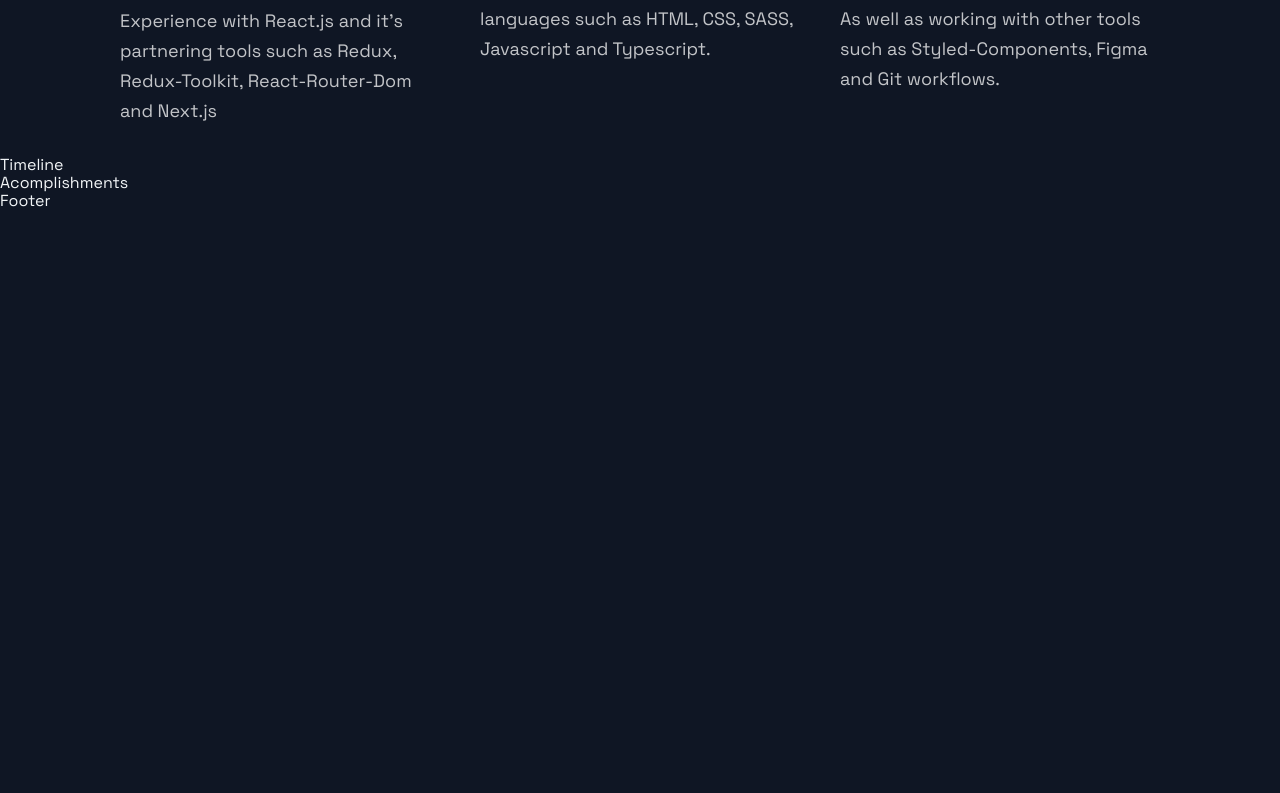
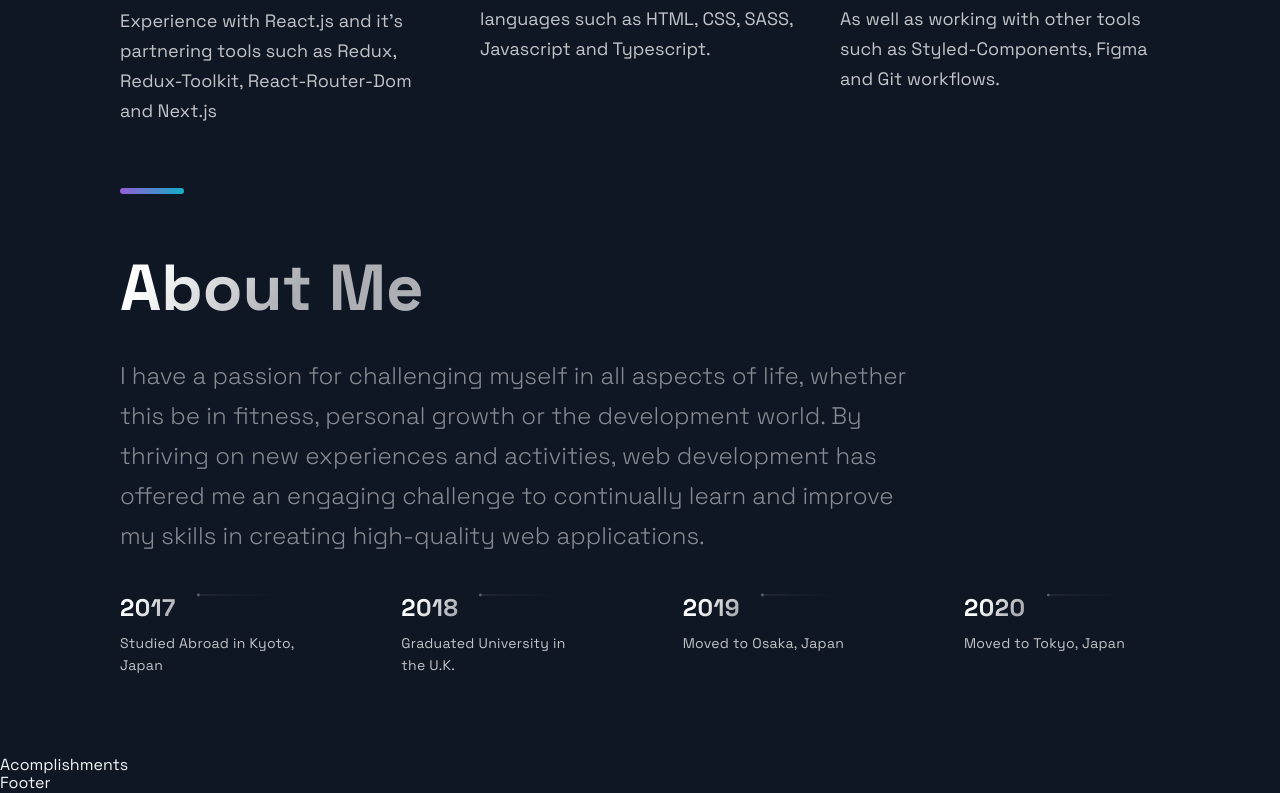
Before and after one commit to ashby-git/portfolio-website-next, a Next.js app: page / in a window 1280 px wide. Shown: the part 2604-3397 px from the top of the page. Before the commit the page ends 2815 px from the top, so only its background shows below. Built offline with nearby package versions, Linux system fonts and the light colour scheme.

Commit message:
✨ add about-me section

```diff
--- a/src/components/TimeLine/TimeLine.js
+++ b/src/components/TimeLine/TimeLine.js
@@ -1,7 +1,138 @@
-import React from "react";
+import React, { useState, useRef, useEffect } from "react";
+
+import * as S from "./TimeLineStyles";
+import {
+  Section,
+  SectionDivider,
+  SectionText,
+  SectionTitle,
+} from "../../styles/GlobalComponents";
+import { TimeLineData } from "../../constants/constants";
+
+const TOTAL_CAROUSEL_COUNT = TimeLineData.length;
 
 const Timeline = () => {
-  return <div>Timeline</div>;
+  const [activeItem, setActiveItem] = useState(0);
+  const carouselRef = useRef();
+
+  const scroll = (node, left) => {
+    return node.scrollTo({ left, behavior: "smooth" });
+  };
+
+  const handleClick = (e, i) => {
+    e.preventDefault();
+
+    if (carouselRef.current) {
+      const scrollLeft = Math.floor(
+        carouselRef.current.scrollWidth * 0.7 * (i / TimeLineData.length)
+      );
+
+      scroll(carouselRef.current, scrollLeft);
+    }
+  };
+
+  const handleScroll = () => {
+    if (carouselRef.current) {
+      const index = Math.round(
+        (carouselRef.current.scrollLeft /
+          (carouselRef.current.scrollWidth * 0.7)) *
+          TimeLineData.length
+      );
+
+      setActiveItem(index);
+    }
+  };
+
+  // snap back to beginning of scroll when window is resized
+  // avoids a bug where content is covered up if coming from smaller screen
+  useEffect(() => {
+    const handleResize = () => {
+      scroll(carouselRef.current, 0);
+    };
+
+    window.addEventListener("resize", handleResize);
+  }, []);
+
+  return (
+    <Section id="about">
+      <SectionDivider />
+      <SectionTitle main>About Me</SectionTitle>
+      <SectionText>
+        I have a passion for challenging myself in all aspects of life, whether
+        this be in fitness, personal growth or the development world. By
+        thriving on new experiences and activities, web development has offered
+        me an engaging challenge to continually learn and improve my skills in
+        creating high-quality web applications.
+      </SectionText>
+      <S.CarouselContainer ref={carouselRef} onScroll={handleScroll}>
+        <>
+          {TimeLineData.map((item, index) => (
+            <S.CarouselMobileScrollNode
+              key={index}
+              final={index === TOTAL_CAROUSEL_COUNT - 1}
+            >
+              <S.CarouselItem
+                index={index}
+                id={`carousel__item-${index}`}
+                active={activeItem}
+                onClick={(e) => handleClick(e, index)}
+              >
+                <S.CarouselItemTitle>
+                  {item.year}
+                  <S.CarouselItemImg
+                    width="208"
+                    height="6"
+                    viewBox="0 0 208 6"
+                    fill="none"
+                    xmlns="http://www.w3.org/2000/svg"
+                  >
+                    <path
+                      fill-rule="evenodd"
+                      clip-rule="evenodd"
+                      d="M2.5 5.5C3.88071 5.5 5 4.38071 5 3V3.5L208 3.50002V2.50002L5 2.5V3C5 1.61929 3.88071 0.5 2.5 0.5C1.11929 0.5 0 1.61929 0 3C0 4.38071 1.11929 5.5 2.5 5.5Z"
+                      fill="url(#paint0_linear)"
+                      fill-opacity="0.33"
+                    />
+                    <defs>
+                      <linearGradient
+                        id="paint0_linear"
+                        x1="-4.30412e-10"
+                        y1="0.5"
+                        x2="208"
+                        y2="0.500295"
+                        gradientUnits="userSpaceOnUse"
+                      >
+                        <stop stop-color="white" />
+                        <stop
+                          offset="0.79478"
+                          stop-color="white"
+                          stop-opacity="0"
+                        />
+                      </linearGradient>
+                    </defs>
+                  </S.CarouselItemImg>
+                </S.CarouselItemTitle>
+                <S.CarouselItemText>{item.text}</S.CarouselItemText>
+              </S.CarouselItem>
+            </S.CarouselMobileScrollNode>
+          ))}
+        </>
+      </S.CarouselContainer>
+      <S.CarouselButtons>
+        {TimeLineData.map((item, index) => (
+          <S.CarouselButton
+            key={index}
+            index={index}
+            active={activeItem}
+            onClick={(e) => handleClick(e, index)}
+            type="button"
+          >
+            <S.CarouselButtonDot active={activeItem} />
+          </S.CarouselButton>
+        ))}
+      </S.CarouselButtons>
+    </Section>
+  );
 };
 
 export default Timeline;
--- /dev/null
+++ b/src/components/TimeLine/TimeLineStyles.js
@@ -0,0 +1,154 @@
+
+import styled from 'styled-components'
+
+export const CarouselContainer = styled.ul`
+  max-width: 1040px;
+  background: #0F1624;
+  padding: 0rem;
+  list-style:none;
+  display: flex;
+  justify-content: space-between;
+  /* overflow-x: hidden; */
+
+  margin-left: 32px;
+  &:first-of-type{
+    margin-left: 0px;
+  }
+
+  margin-bottom: 80px;
+
+  //remove scrollbar
+  scrollbar-width: none;
+   &::-webkit-scrollbar {
+     display: none;
+   }
+
+  @media ${props => props.theme.breakpoints.sm} {
+    overflow-x: scroll;
+    -webkit-overflow-scrolling: touch;
+    scroll-snap-type: x mandatory;
+    touch-action: pan-x;
+    justify-content: initial;
+    margin-bottom: 8px;
+  }
+`
+export const CarouselMobileScrollNode = styled.div`
+  @media ${props => props.theme.breakpoints.sm} {
+    display: flex;
+    min-width: ${({ final }) => final ? `120%;` : `min-content`}
+  }
+`
+
+export const CarouselItem = styled.div`
+  background: #0F1624;
+  border-radius: 3px;
+  max-width: 196px;
+
+  @media ${props => props.theme.breakpoints.md} {
+    max-width: 124px;
+  }
+
+  @media ${props => props.theme.breakpoints.sm} {
+    margin-left: 32px;
+    min-width: 120px;
+    background: #0E131F;
+    padding: 4px;
+    align-content: start;
+    scroll-snap-align: start;
+    border-radius: 3px;
+    overflow: visible;
+    position: relative;
+    height: fit-content;
+
+    ${(props) => props.active === props.index ? `opacity: 1` : `opacity: 0.5`};
+  }
+`
+
+export const CarouselItemTitle = styled.h4`
+  font-weight: bold;
+  font-size: 24px;
+  line-height: 32px;
+  letter-spacing: 0.02em;
+  display: flex;
+  /* This gradient is different due to the size of the Title container, it must transition sooner to be visible on the text */
+  background: linear-gradient(121.57deg, #FFFFFF 10%, rgba(255, 255, 255, 0.66) 30.15%);
+  -webkit-background-clip: text;
+  -webkit-text-fill-color: transparent;
+  margin-bottom: 8px;
+
+  @media ${props => props.theme.breakpoints.md} {
+    font-size: 20px;
+    line-height: 28px;
+    margin-bottom: 4px;
+  }
+
+  @media ${props => props.theme.breakpoints.sm} {
+    font-size: 16px;
+    line-height: 24px;
+  }
+`
+export const CarouselItemImg = styled.svg`
+  margin-left: 21px;
+  -webkit-mask-image: linear-gradient(to right, rgba(0,0,0,1), rgba(0,0,0,0));
+  width: 100%;
+
+  @media ${props => props.theme.breakpoints.sm} {
+    -webkit-mask-image: none;
+    margin-left: 16px;
+    overflow: visible;
+  }
+`
+
+export const CarouselItemText = styled.p`
+  font-size: 14px;
+  line-height: 22px;
+  letter-spacing: 0.02em;
+  color: rgba(255, 255, 255, 0.75);
+  padding-right: 16px;
+
+  @media ${props => props.theme.breakpoints.md} {
+    font-size: 12px;
+    line-height: 18px;
+    padding-right: 32px;
+  }
+  @media ${props => props.theme.breakpoints.sm} {
+    font-size: 10px;
+    line-height: 16px;
+    padding-right: 0;
+  }
+`
+export const CarouselButtons = styled.div`
+  width: 288px;
+
+  display: none;
+  visibility: hidden;
+
+  @media ${props => props.theme.breakpoints.sm} {
+    display: flex;
+    visibility: visible;
+    margin-bottom: 48px;
+  }
+`
+
+export const CarouselButton = styled.button`
+  box-sizing: border-box;
+  background: none;
+  padding: 4px;
+  border: none;
+  cursor: pointer;
+  margin-right: 4px;
+  opacity: ${(props) => props.active === props.index ? `1` : `.33`};
+  transform: ${(props) => props.active === props.index ? `scale(1.6)` : `scale(1)`};
+
+  &:focus {
+    outline: none;
+  }
+`
+
+export const CarouselButtonDot = styled.div`
+  background-color: white;
+  border-radius: 10px;
+  margin: auto;
+  width: 3px;
+  height: 3px;
+`
--- a/src/constants/constants.js
+++ b/src/constants/constants.js
@@ -46,3 +46,10 @@ export const projects = [
     id: 3,
   },
 ];
+
+export const TimeLineData = [
+  { year: 2017, text: "Studied Abroad in Kyoto, Japan" },
+  { year: 2018, text: "Graduated University in the U.K." },
+  { year: 2019, text: "Moved to Osaka, Japan" },
+  { year: 2020, text: "Moved to Tokyo, Japan" },
+];
```
